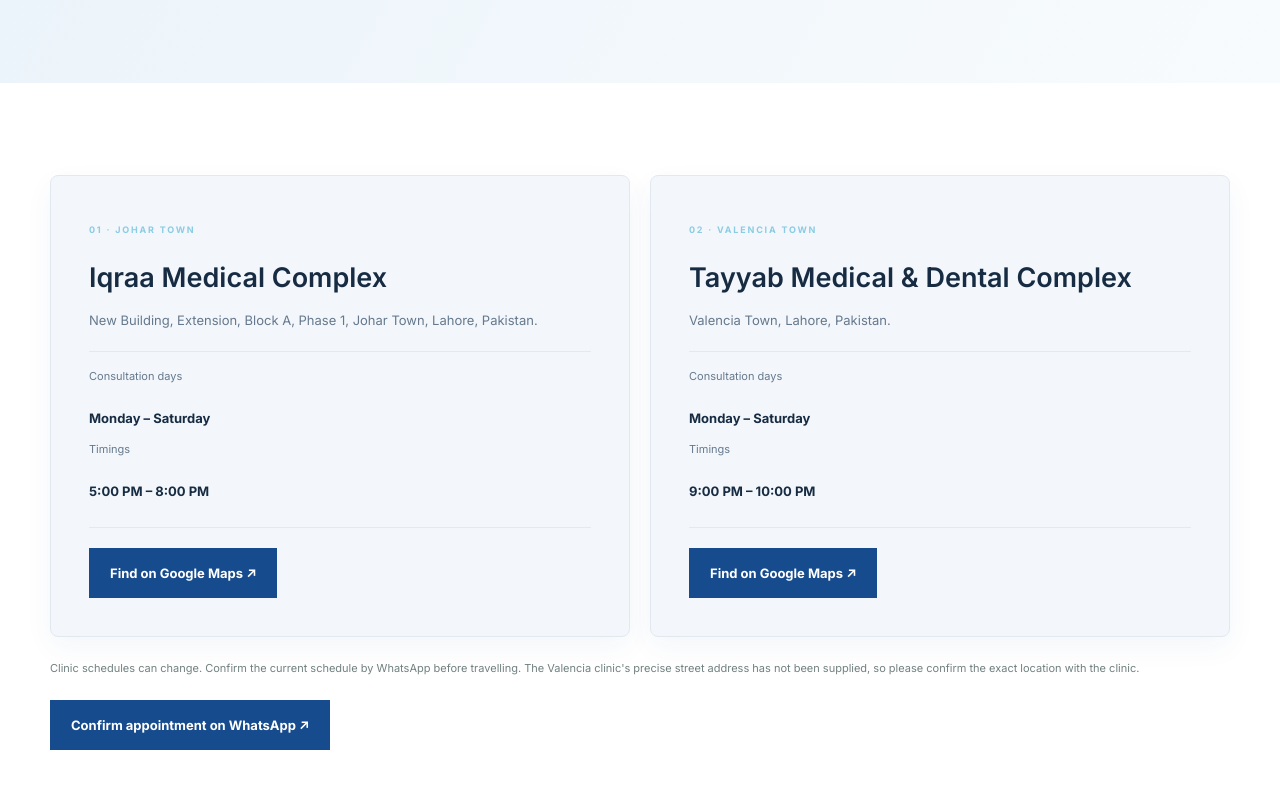
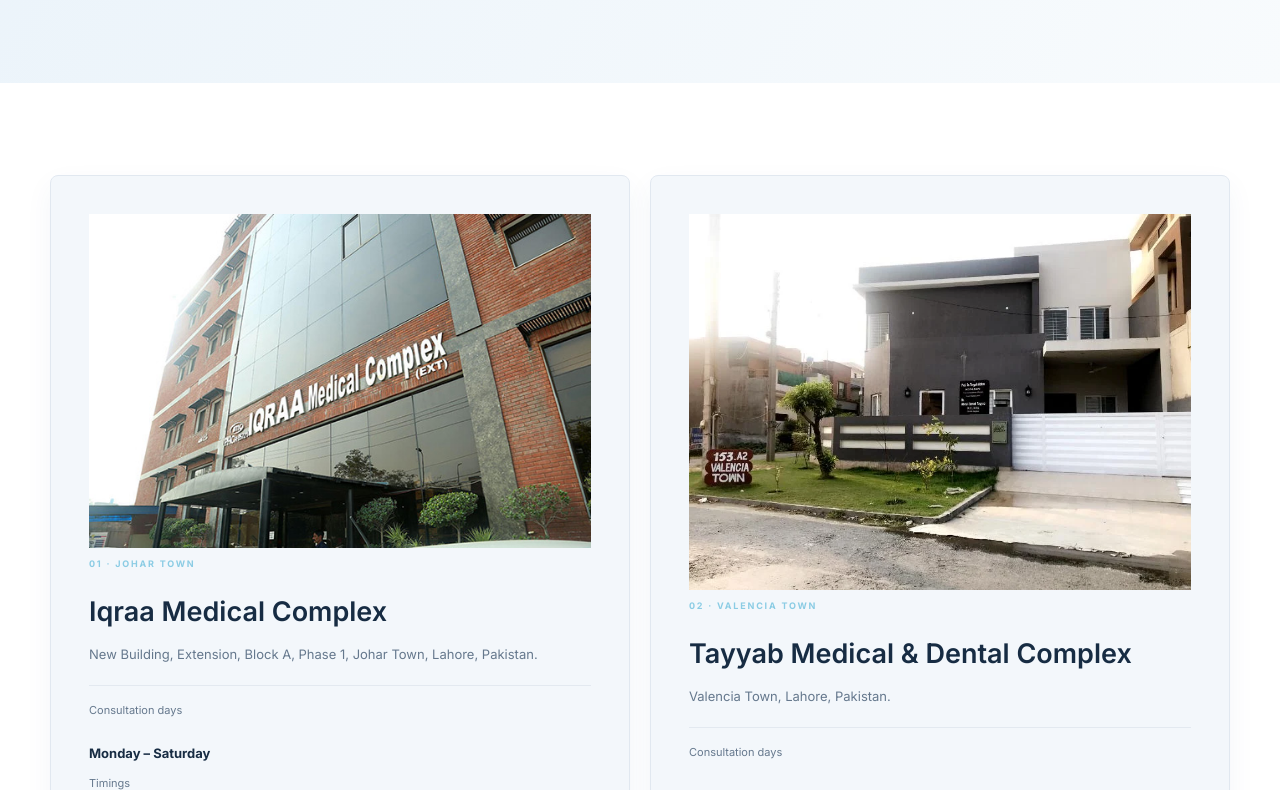
Before and after one commit to franklinctapley-del1122/Drzaintayyababbas, a Next.js app: page /clinics in a window 1280 px wide. Shown: the part 619-1409 px from the top of the page. Built offline with nearby package versions, Linux system fonts and the light colour scheme.

Commit message:
Add clinic building photos to location cards

```diff
--- a/app/clinics/page.tsx
+++ b/app/clinics/page.tsx
@@ -17,8 +17,8 @@ export default function Clinics(){
     <PageHero eyebrow="Clinic locations · Lahore" title="Surgical consultation clinics in Lahore" lead="Dr. Zain Tayyab Abbas lists two consultation locations in Lahore: Iqraa Medical Complex in Johar Town and Tayyab Medical & Dental Complex in Valencia Town. Contact the clinic to confirm the appointment time and location before travelling."/>
     <section className="section section-white">
       <div className="container clinic-grid clinic-grid-large">
-        <article className="clinic-card"><span className="clinic-index">01 · JOHAR TOWN</span><h2>Iqraa Medical Complex</h2><p>New Building, Extension, Block A, Phase 1, Johar Town, Lahore, Pakistan.</p><div className="hours"><span>Consultation days</span><strong>Monday – Saturday</strong><span>Timings</span><strong>5:00 PM – 8:00 PM</strong></div><a className="button" href="https://www.google.com/maps/search/?api=1&query=Iqraa+Medical+Complex+Johar+Town+Lahore" target="_blank" rel="noopener noreferrer">Find on Google Maps ↗</a></article>
-        <article className="clinic-card"><span className="clinic-index">02 · VALENCIA TOWN</span><h2>Tayyab Medical &amp; Dental Complex</h2><p>Valencia Town, Lahore, Pakistan.</p><div className="hours"><span>Consultation days</span><strong>Monday – Saturday</strong><span>Timings</span><strong>9:00 PM – 10:00 PM</strong></div><a className="button" href="https://www.google.com/maps/search/?api=1&query=Tayyab+Medical+and+Dental+Complex+Valencia+Town+Lahore" target="_blank" rel="noopener noreferrer">Find on Google Maps ↗</a></article>
+        <article className="clinic-card location-photo"><img className="clinic-location-photo" src="/images/about-building.JPG" alt="Iqraa Medical Complex building in Johar Town, Lahore" loading="lazy"/><span className="clinic-index">01 · JOHAR TOWN</span><h2>Iqraa Medical Complex</h2><p>New Building, Extension, Block A, Phase 1, Johar Town, Lahore, Pakistan.</p><div className="hours"><span>Consultation days</span><strong>Monday – Saturday</strong><span>Timings</span><strong>5:00 PM – 8:00 PM</strong></div><a className="button" href="https://www.google.com/maps/search/?api=1&query=Iqraa+Medical+Complex+Johar+Town+Lahore" target="_blank" rel="noopener noreferrer">Find on Google Maps ↗</a></article>
+        <article className="clinic-card location-photo"><img className="clinic-location-photo" src="/images/unnamed%20(3).webp" alt="Tayyab Medical and Dental Complex in Valencia Town, Lahore" loading="lazy"/><span className="clinic-index">02 · VALENCIA TOWN</span><h2>Tayyab Medical &amp; Dental Complex</h2><p>Valencia Town, Lahore, Pakistan.</p><div className="hours"><span>Consultation days</span><strong>Monday – Saturday</strong><span>Timings</span><strong>9:00 PM – 10:00 PM</strong></div><a className="button" href="https://www.google.com/maps/search/?api=1&query=Tayyab+Medical+and+Dental+Complex+Valencia+Town+Lahore" target="_blank" rel="noopener noreferrer">Find on Google Maps ↗</a></article>
       </div>
       <div className="container small-note">Clinic schedules can change. Confirm the current schedule by WhatsApp before travelling. The Valencia clinic's precise street address has not been supplied, so please confirm the exact location with the clinic.</div>
       <div className="container" style={{marginTop:"22px"}}><a className="button" href={wa}>Confirm appointment on WhatsApp ↗</a></div>
```
